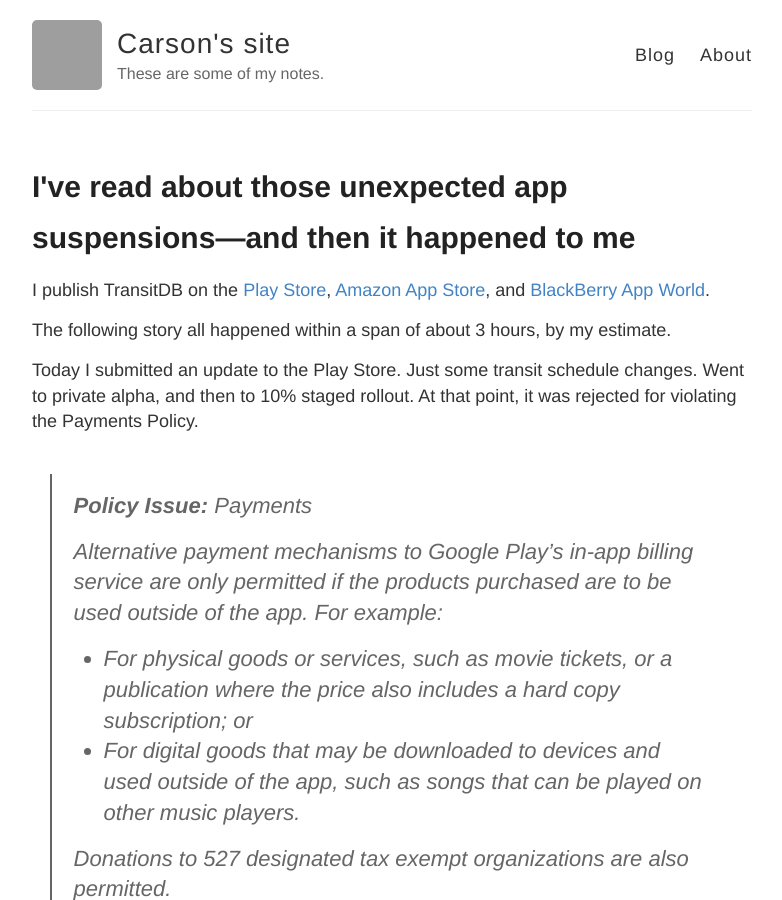
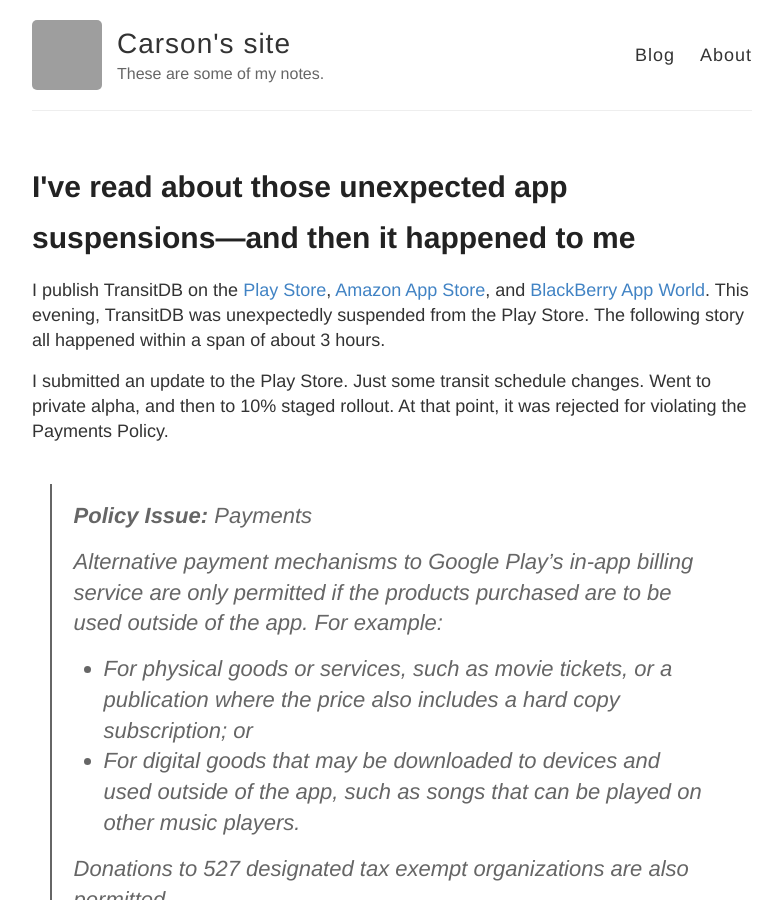
Before and after one commit to carsonyl/carsonyl.github.io, a Jekyll site: the page built from _posts/2016-11-27-transitdb-app-suspended.md, in a window 1280 px wide and 900 px high. Shown: the whole window, without its empty margins (248-1030 px from the left). Built offline with Jekyll 4.4.1, drawn with Linux system fonts in a browser that asks for light colours; grey boxes are pictures that could not be loaded.

Commit message:
Phrasing.

```diff
--- a/_posts/2016-11-27-transitdb-app-suspended.md
+++ b/_posts/2016-11-27-transitdb-app-suspended.md
@@ -4,15 +4,14 @@ title:  "I've read about those unexpected app suspensions—and then it happened
 categories: TransitDB, Android
 ---
 
-I publish TransitDB on the [Play Store](https://play.google.com/store/apps/details?id=ca.transitdb.mobile.android), [Amazon App Store](https://www.amazon.com/Carson-Lam-TransitDB-Vancouver/dp/B00RYZVCOW/), and [BlackBerry App World](https://appworld.blackberry.com/webstore/content/32009887/).
+I publish TransitDB on the [Play Store](https://play.google.com/store/apps/details?id=ca.transitdb.mobile.android), [Amazon App Store](https://www.amazon.com/Carson-Lam-TransitDB-Vancouver/dp/B00RYZVCOW/), and [BlackBerry App World](https://appworld.blackberry.com/webstore/content/32009887/). This evening, TransitDB was unexpectedly suspended from the Play Store. The following story all happened within a span of about 3 hours.
 
-The following story all happened within a span of about 3 hours, by my estimate.
-
-Today I submitted an update to the Play Store. Just some transit schedule changes. Went to private alpha, and then to 10% staged rollout. At that point, it was rejected for violating the Payments Policy.
+I submitted an update to the Play Store. Just some transit schedule changes. Went to private alpha, and then to 10% staged rollout. At that point, it was rejected for violating the Payments Policy.
 
 > **Policy Issue:** Payments
 >
 > Alternative payment mechanisms to Google Play’s in-app billing service are only permitted if the products purchased are to be used outside of the app. For example:
+>
 > * For physical goods or services, such as movie tickets, or a publication where the price also includes a hard copy subscription; or
 > * For digital goods that may be downloaded to devices and used outside of the app, such as songs that can be played on other music players.
 >
```
